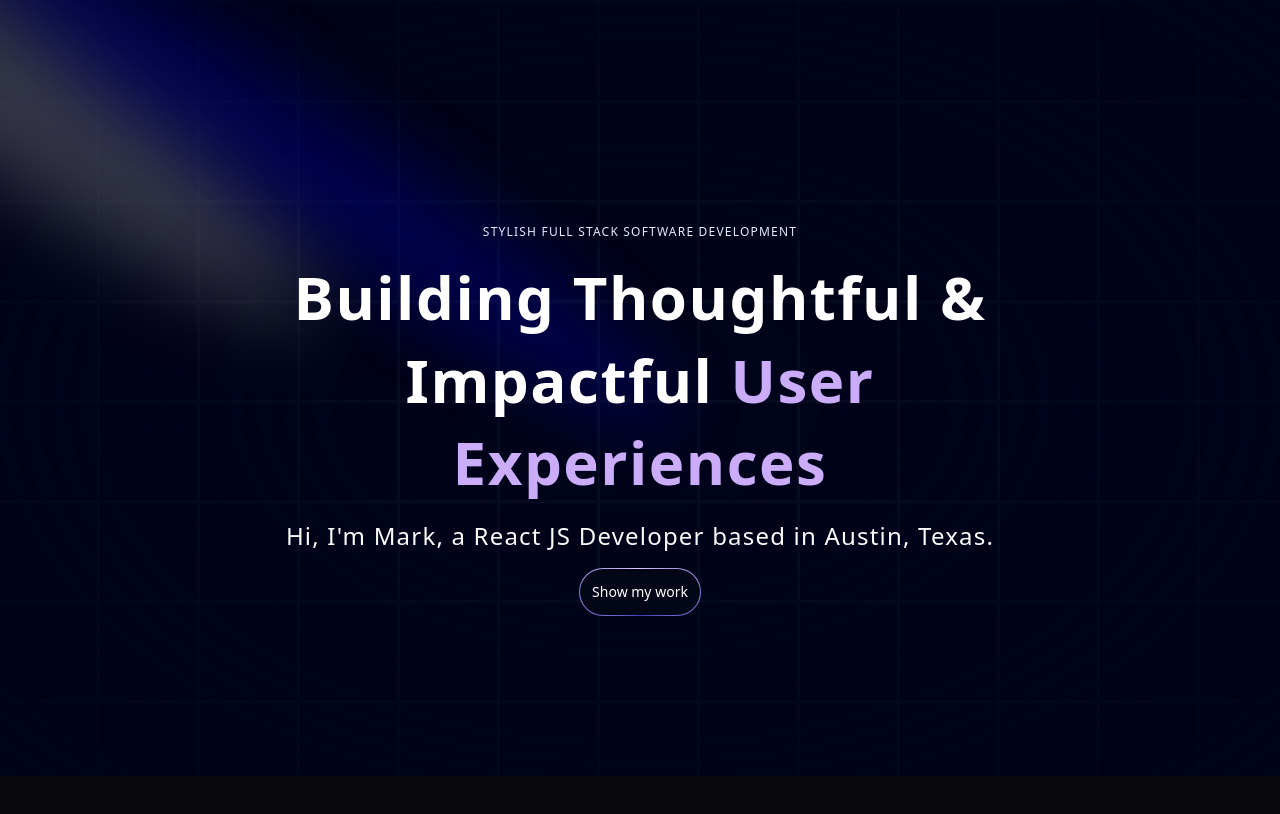
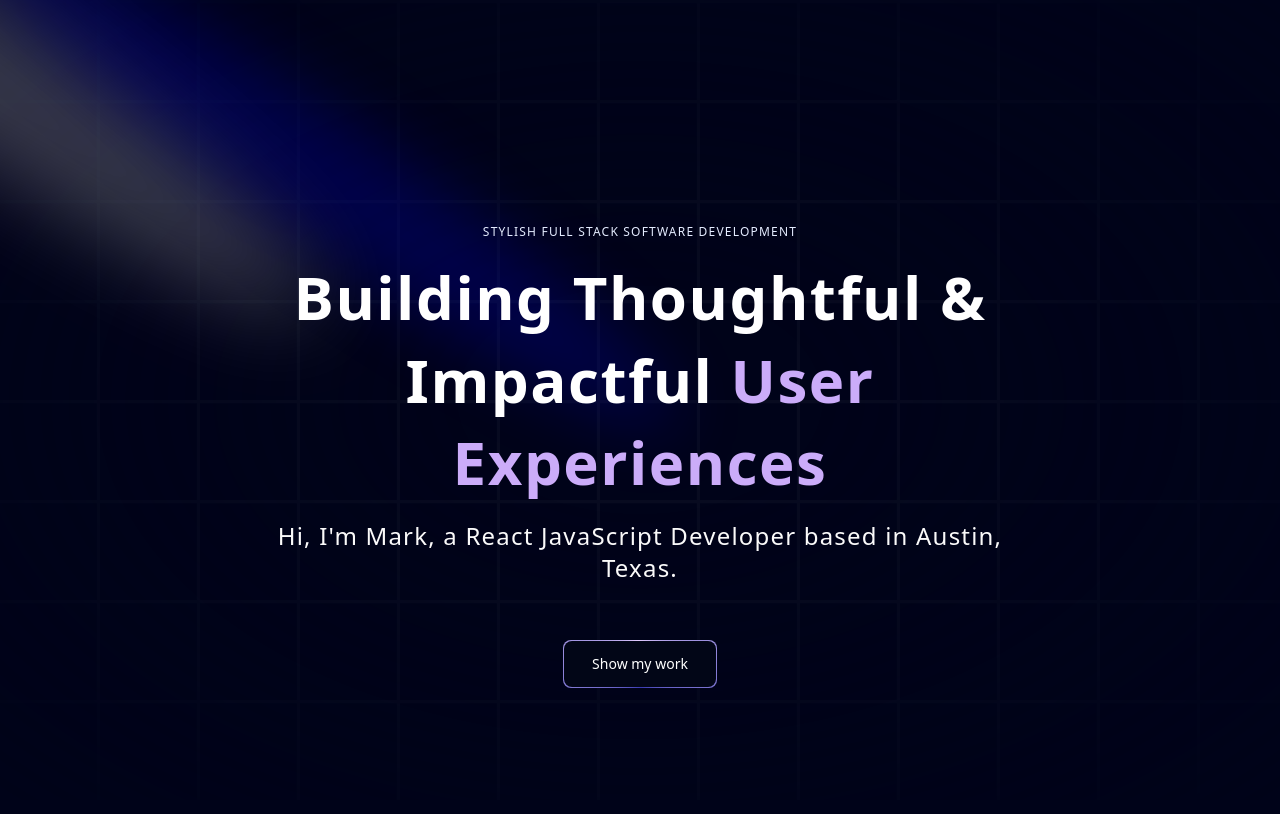
Before and after one commit to pudgyturtle/portfolio, a Next.js app: page / in a window 1280 px wide. Shown: the top 814 px of the page. Built offline with nearby package versions, Linux system fonts and the light colour scheme.

Commit message:
Button refinements

```diff
--- a/components/Hero.tsx
+++ b/components/Hero.tsx
@@ -29,7 +29,7 @@
                 />
 
                 <p className="text-center md:tracking-wider mb-4 text-sm md:text-lg lg:text-2xl ">
-                    Hi, I&apos;m Mark, a React JS Developer based in Austin, Texas.
+                    Hi, I&apos;m Mark, a React JavaScript Developer based in Austin, Texas.
                 </p>
 
                 <a href="#about">
--- a/components/ui/MagicButton.tsx
+++ b/components/ui/MagicButton.tsx
@@ -6,10 +6,12 @@
     title: string; icon: React.ReactNode; position: string; handleClick?: () => void; otherClasses?: string;
 }) => {
   return (
-    <button className="relative inline-flex h-12 overflow-hidden rounded-full p-[1px] focus:outline-none focus:ring-2 focus:ring-slate-400 focus:ring-offset-2 focus:ring-offset-slate-50">
+    <button className="relative inline-flex h-12 w-full overflow-hidden rounded-lg p-[1px] focus:outline-none md:wd-60 md:mt-10">
         <span className="absolute inset-[-1000%] animate-[spin_2s_linear_infinite] bg-[conic-gradient(from_90deg_at_50%_50%,#E2CBFF_0%,#393BB2_50%,#E2CBFF_100%)]" />
-        <span className="inline-flex h-full w-full cursor-pointer items-center justify-center rounded-full bg-slate-950 px-3 py-1 text-sm font-medium text-white backdrop-blur-3xl">
+        <span className={`inline-flex h-full w-full cursor-pointer items-center justify-center rounded-lg bg-slate-950 px-7 text-sm font-medium text-white backdrop-blur-3xl ${otherClasses}`}>
+            {position === 'left' && icon}
             {title}
+            {position === 'right' && icon}
         </span>
 </button>
   )
```
